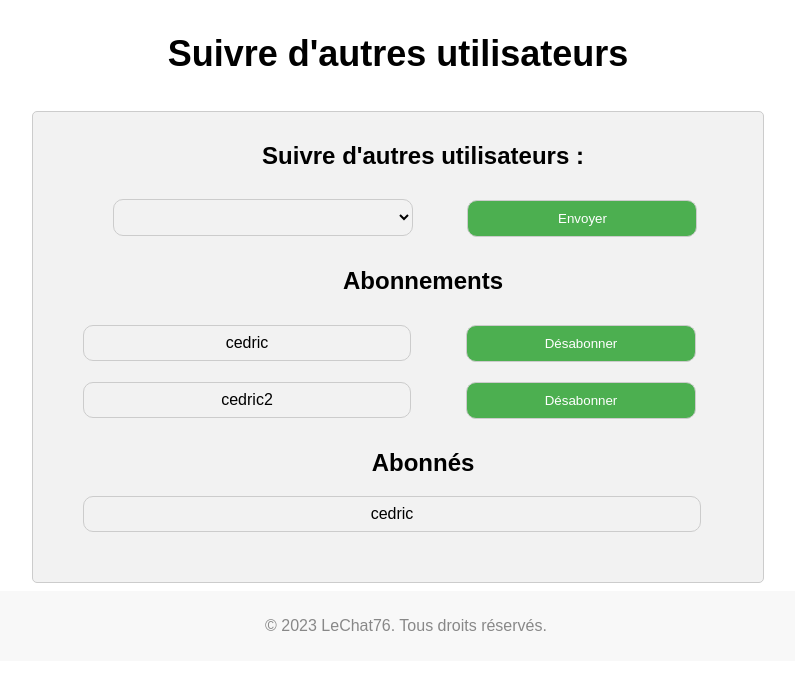
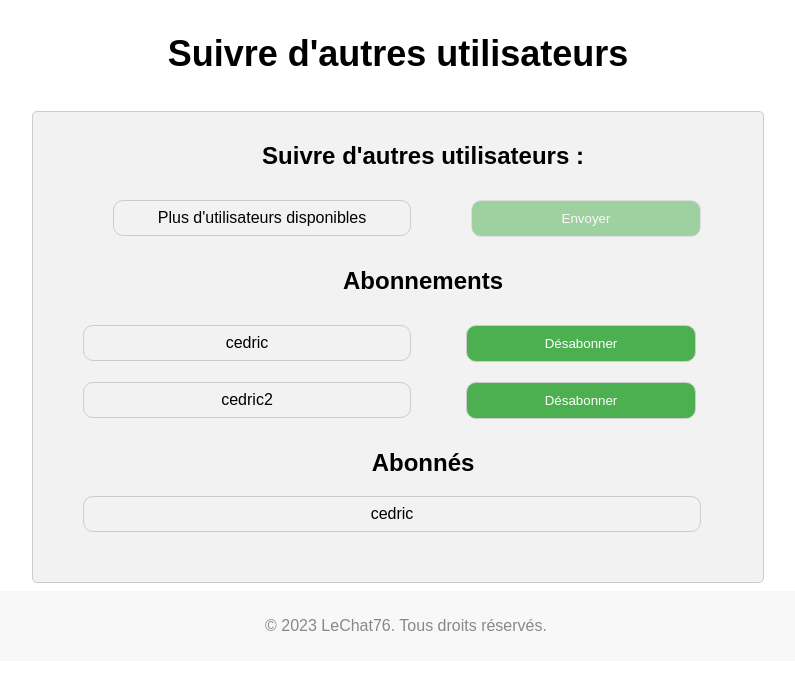
Before and after one commit to LeChat76/Projet9OC, a Django app: page /subscriptions/ in a window 1280 px wide. Shown: the part 139-816 px from the top of the page, without its empty margins (242-1037 px from the left). Run offline with Django 4.2, Linux system fonts and the light colour scheme; a user stored in the database is signed in; data comes from the database, SQL or seed files in the repository; both versions use the stored data as it was after the commit; lists and menus that the app fills with data are empty.

Commit message:
finition abonnement

```diff
--- a/litreview/authentication/templates/authentication/subscriptions.html
+++ b/litreview/authentication/templates/authentication/subscriptions.html
@@ -14,14 +14,24 @@
     <div id="container-subscriptions">
         <form method="POST">
             {% csrf_token %}
+
             <!-- Subscription -->
             <h2>Suivre d'autres utilisateurs :</h2>
+            <div id="available-container">
+                {% if available_users %}
                     <select name="followed_user">
                         {% for user in available_users %}
                             <option value="{{ user.id }}">{{ user.username }}</option>
                         {% endfor %}
                     </select>
                     <button type="submit" name="add_subscription">Envoyer</button>
+            </div>
+            {% else %}
+                <div id="no-available-container">
+                    <label>Plus d'utilisateurs disponibles</label>
+                    <button type="submit" name="add_subscription" class="disabled-button">Envoyer</button>
+                </div>
+            {% endif %}
 
             <!-- Followed users-->
             <h2>Abonnements</h2>
--- a/litreview/static/subscriptions.css
+++ b/litreview/static/subscriptions.css
@@ -1,11 +1,17 @@
 h2 {
     display: flex;
     justify-content: center;
+    user-select: none;
 }
 h3 {
     display: flex;
     justify-content: center;
     font-size : 36px;
+    user-select: none;
+}
+
+label {
+    user-select: none;
 }
 
 #container-subscriptions {
@@ -20,7 +26,7 @@ h3 {
     border: 1px solid #ccc;
 }
 
-#container-subscriptions button[type="submit"] {
+button[type="submit"] {
     text-align: center;
     background-color: #4CAF50;
     color: white;
@@ -39,10 +45,14 @@ select {
     padding: 8px;
     margin-right: 50px;
     margin-left: 30px;
-    font-size: 16px;
     width: 300px;
     border: 1px solid #CCCCCC;
     border-radius: 10px;
+}
+
+#followed-user-container {
+    display: flex;
+    align-items: center;
 }
 
 #followed-user-container label {
@@ -51,15 +61,9 @@ select {
     background: #F2F2F2;
     padding: 8px;
     margin-right: 55px;
-    font-size: 16px;
     width: 310px;
     border: 1px solid #CCCCCC;
     border-radius: 10px;
-}
-#followed-user-container {
-    display: flex;
-    align-items: center;
-
 }
 
 #follower-user-container {
@@ -68,10 +72,31 @@ select {
     background: #F2F2F2;
     padding: 8px;
     margin-right: 55px;
-    font-size: 16px;
     width: 600px;
     border: 1px solid #CCCCCC;
     border-radius: 10px;
+}
+
+#no-available-container {
+    display: flex;
+    align-items: center;
+}
+
+#no-available-container label {
+    text-align: center;
+    background: #F2F2F2;
+    padding: 8px;
+    margin-right: 60px;
+    margin-left: 30px;
+    /* font-size: 14px; */
+    width: 280px;
+    border: 1px solid #CCCCCC;
+    border-radius: 10px;
+}
+
+.disabled-button {
+    opacity: 0.5;
+    pointer-events: none;
 }
 
 #no-result {
--- a/litreview/static/ticket.css
+++ b/litreview/static/ticket.css
@@ -64,3 +64,8 @@ h3 {
     justify-content: center;
     color: red;
 }
+
+.disabled-button {
+    opacity: 0.5; /* Réduit l'opacité du bouton */
+    pointer-events: none; /* Désactive les événements de clic sur le bouton */
+  }
```
Also changed, not shown: litreview/db.sqlite3. Lines whose indentation alone changed are shown as unchanged.
